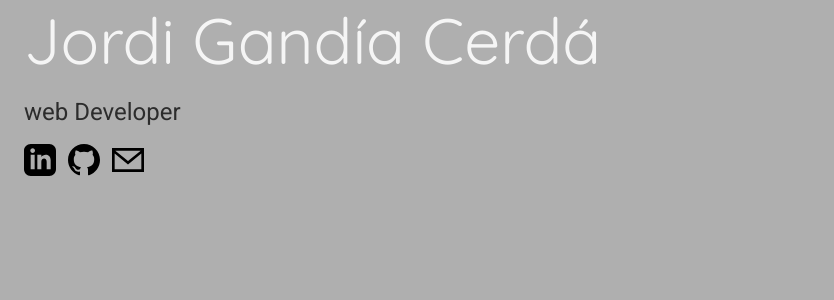
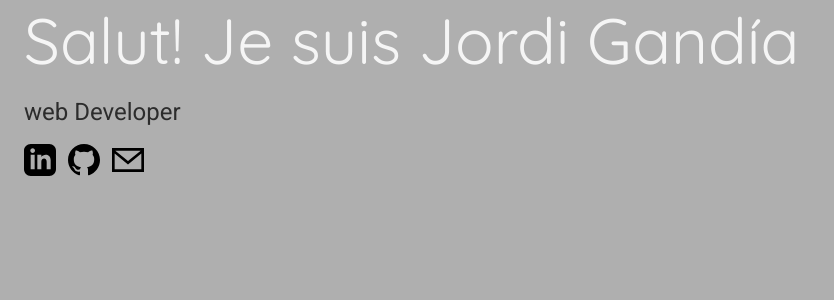
Before and after one commit to jorgandia/jgandia-page, a React (Create React App) app: page / in a window 1280 px wide. Shown: the top 300 px of the page, without its empty margins (0-834 px from the left). Built offline with nearby package versions, Linux system fonts and the light colour scheme; a web font is replaced by a local one.

Commit message:
Array method added

```diff
--- a/src/components/Home/index.jsx
+++ b/src/components/Home/index.jsx
@@ -1,4 +1,4 @@
-import React from 'react';
+import React, {useState, useEffect} from 'react';
 import { Container, Grid, Typography } from '@material-ui/core';
 
 import { GithubIcon, LinkedinIcon, MailIcon } from '../../icons';
@@ -6,10 +6,29 @@ import { GithubIcon, LinkedinIcon, MailIcon } from '../../icons';
 import './style.scss';
 
 const Home = () => {
+
+    const wordtest = ['Hola, soy', "Hello, I'm", "Hallo, ich bin", "Ciao, sono", "Salut! Je suis", "Oi! Sou"];
+
+    const [word, setWord] = useState(wordtest[0]);
+
+    // const handleWordChange = () => {
+    //     setTimeout(() => {setWord(
+    //         word => word = wordtest[Math.floor(Math.random()*wordtest.length)],
+    //     )}, 3000);
+    //     return word;
+    // }
+
+
+    useEffect(() =>{
+        setTimeout(() => {setWord(
+            word => word = wordtest[Math.floor(Math.random()*wordtest.length)],
+        )}, 3000);
+    }, [word])
+
     return (
         <Container className="home-container">
                 <Grid>
-                    <span className="home-container__title">Jordi Gandía Cerdá</span>
+                    <span className="home-container__title">{word} Jordi Gandía</span>
                 </Grid>
                 <Grid className="home-container__subtitle">
                     <Typography variant="h5">web Developer</Typography>
```
